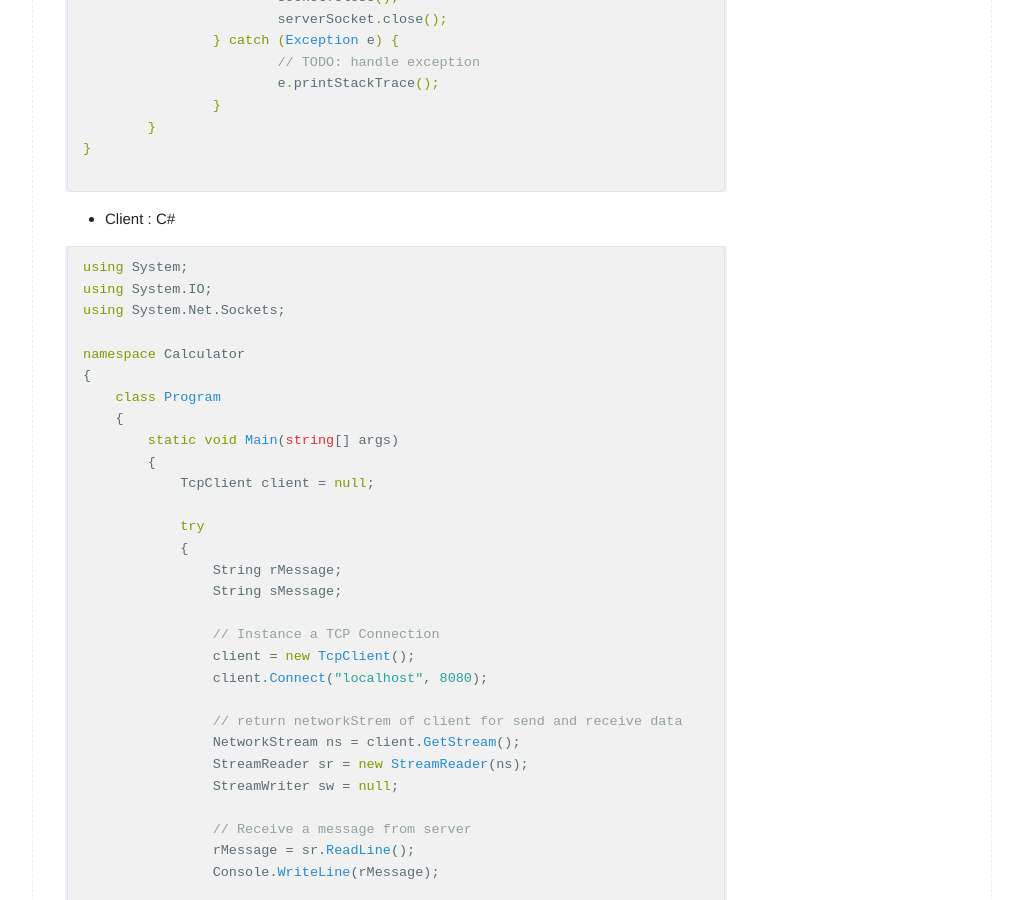
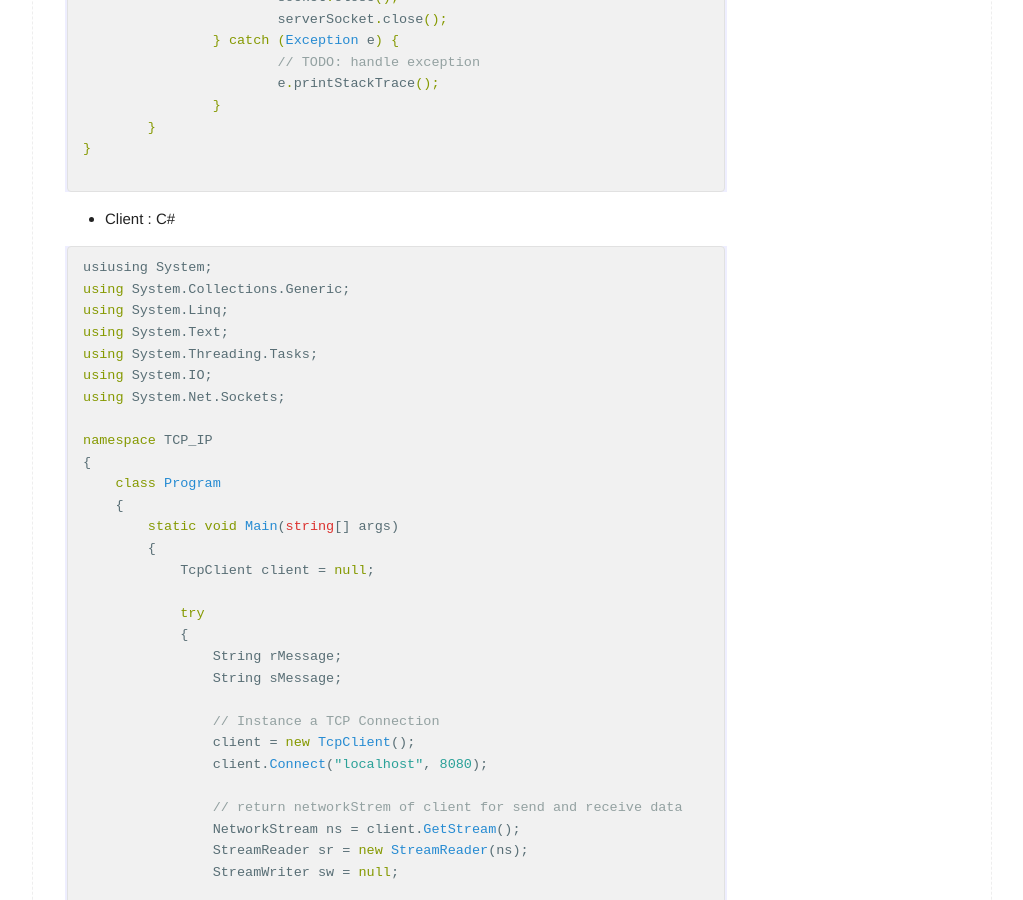
Before and after one commit to qudgns200/qudgns200.github.io, a Jekyll site: the page built from _posts/2019-10-24-TIL-TCP.md, in a window 1280 px wide and 900 px high, scrolled down 1509 px. Shown: the whole window, without its empty margins (128-1151 px from the left). Built offline with Jekyll 4.4.1, drawn with Linux system fonts in a browser that asks for light colours.

Commit message:
modify tcp_ip name(20191024)

````diff
--- a/_posts/2019-10-24-TIL-TCP.md
+++ b/_posts/2019-10-24-TIL-TCP.md
@@ -85,11 +85,15 @@ public class MainServer {
 - Client : C#
 
 ```cs
-using System;
+usiusing System;
+using System.Collections.Generic;
+using System.Linq;
+using System.Text;
+using System.Threading.Tasks;
 using System.IO;
 using System.Net.Sockets;
 
-namespace Calculator
+namespace TCP_IP
 {
     class Program
     {
@@ -115,7 +119,7 @@ namespace Calculator
                 rMessage = sr.ReadLine();
                 Console.WriteLine(rMessage);
 
-                while(true)
+                while (true)
                 {
                     Console.Write("메세지 입력 : ");
                     sMessage = Console.ReadLine();
@@ -137,11 +141,12 @@ namespace Calculator
                 ns.Close();
                 client.Close();
             }
-            catch(Exception e)
+            catch (Exception e)
             {
                 Console.WriteLine(e.ToString());
             }
         }
     }
 }
+
 ```
````
